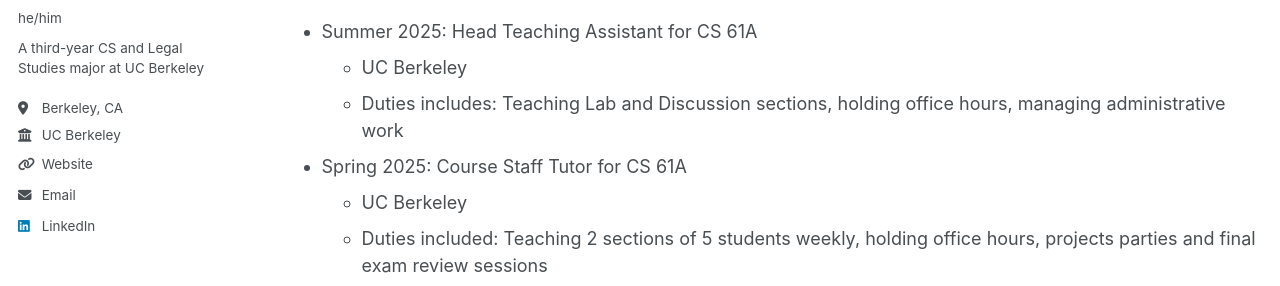
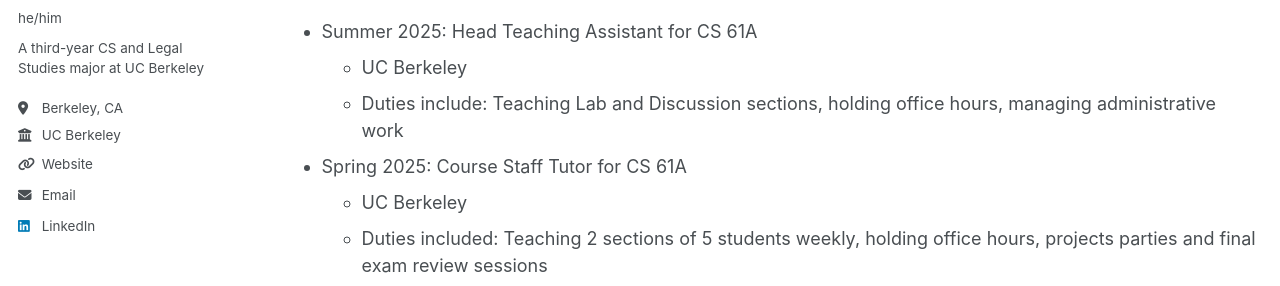
Before and after one commit to sultan-muratbek/sultan-muratbek.github.io, a Jekyll site: the page built from _pages/cv.md, in a window 1280 px wide and 900 px high. Shown: the part 308-594 px from the top of the window. Built offline with Jekyll 4.4.1, drawn with Linux system fonts in a browser that asks for light colours; a script that is not in the unit is left out.

Commit message:
Update cv.md

```diff
--- a/_pages/cv.md
+++ b/_pages/cv.md
@@ -18,7 +18,7 @@ Work experience
 ======
 * Summer 2025: Head Teaching Assistant for CS 61A
   * UC Berkeley
-  * Duties includes: Teaching Lab and Discussion sections, holding office hours, managing administrative work
+  * Duties include: Teaching Lab and Discussion sections, holding office hours, managing administrative work
 
 * Spring 2025: Course Staff Tutor for CS 61A
   * UC Berkeley
```
